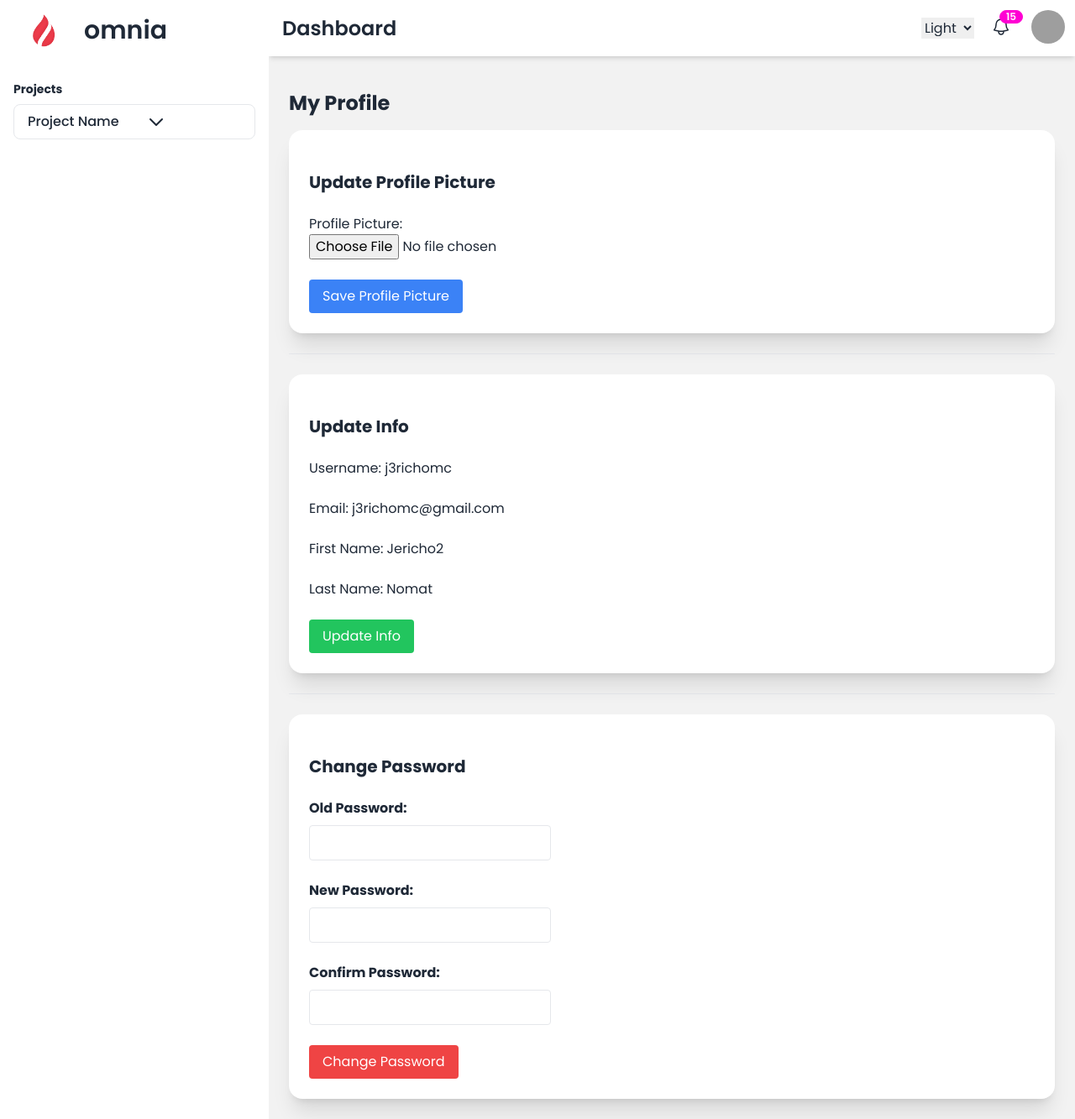
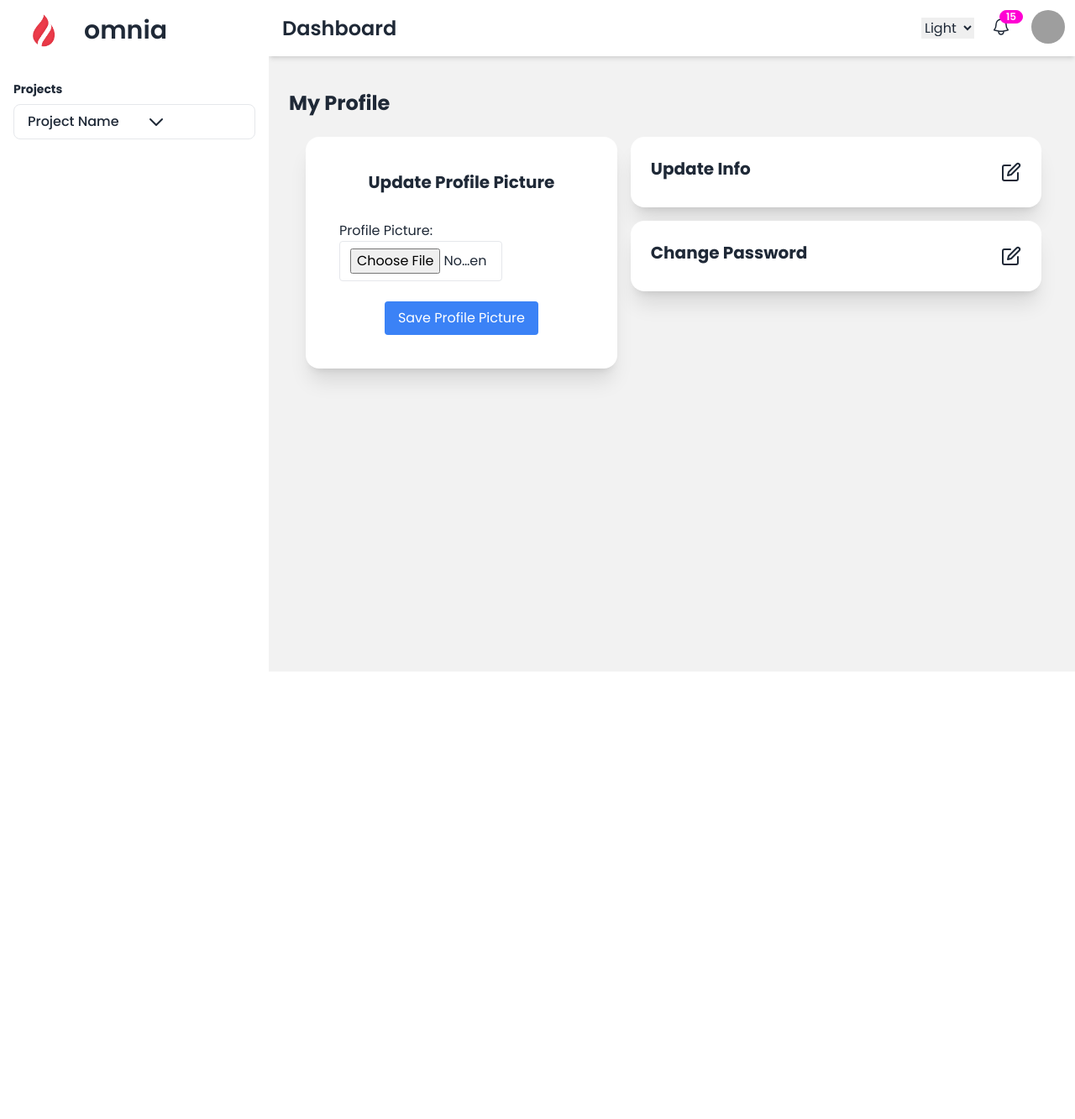
Before and after one commit to J3richoDev/Omnia, a Django app: page /users/my-profile/ in a window 1280 px wide. Shown: the whole page at 84% size. After the commit the page ends 800 px from the top, so only its background shows below. Run offline with Django 5.2, Linux system fonts and the light colour scheme; a user stored in the database is signed in; data comes from the database, SQL or seed files in the repository; both versions use the stored data as it was after the commit; some libraries are stand-ins or nearby versions; grey boxes are pictures that could not be loaded.

Commit message:
update_profile

```diff
--- a/project_management/users/forms.py
+++ b/project_management/users/forms.py
@@ -51,7 +51,13 @@ class UserUpdateForm(forms.ModelForm):
     class Meta:
         model = CustomUser
         fields = ['username', 'email', 'first_name', 'last_name', 'profile_picture']
-
+        widgets = {
+            'username': forms.TextInput(attrs={'class': 'input-class-old w-2/3 border rounded px-3 py-2'}),
+            'email': forms.EmailInput(attrs={'class': 'input-class-old w-2/3 border rounded px-3 py-2'}),
+            'first_name': forms.TextInput(attrs={'class': 'input-class-old w-2/3 border rounded px-3 py-2'}),
+            'last_name': forms.TextInput(attrs={'class': 'input-class-old w-2/3 border rounded px-3 py-2'}),
+            'profile_picture': forms.FileInput(attrs={'class': 'input-class-old w-2/3 border rounded px-3 py-2'}),
+        }
     def clean_profile_picture(self):
         picture = self.cleaned_data.get('profile_picture')
         if picture:
@@ -63,9 +69,9 @@ class UserUpdateForm(forms.ModelForm):
         return picture
 
 class PasswordChangeForm(forms.Form):
-    old_password = forms.CharField(widget=forms.PasswordInput(attrs={'class': 'input-class-old w-1/3 border rounded px-3 py-2'}), required=True)
-    new_password = forms.CharField(widget=forms.PasswordInput(attrs={'class': 'input-class-new  w-1/3 border rounded px-3 py-2'}), required=True)
-    confirm_password = forms.CharField(widget=forms.PasswordInput(attrs={'class': 'input-class-confirm  w-1/3    border rounded px-3 py-2'}), required=True)
+    old_password = forms.CharField(widget=forms.PasswordInput(attrs={'class': 'input-class-old w-2/3 border rounded px-3 py-2'}), required=True)
+    new_password = forms.CharField(widget=forms.PasswordInput(attrs={'class': 'input-class-new  w-2/3 border rounded px-3 py-2'}), required=True)
+    confirm_password = forms.CharField(widget=forms.PasswordInput(attrs={'class': 'input-class-confirm  w-2/3    border rounded px-3 py-2'}), required=True)
 
     def clean(self):
         cleaned_data = super().clean()
--- a/project_management/users/templates/users/create_member.html
+++ b/project_management/users/templates/users/create_member.html
@@ -39,7 +39,7 @@
         <table class="table w-full">
             <thead>
                 <tr>
-                    <th>Profile</th>
+                    <!--<th>Profile</th>-->
                     <th>Name</th>
                     <th>Email</th>
                     <th>Role</th>
@@ -49,7 +49,7 @@
             <tbody>
                 {% for member in members %}
                 <tr>
-                    <td>{{ member.profile_picture }}</td>
+                    <!--<td>{{ member.profile_picture }}</td>-->
                     <td>{{ member.username }}</td>
                     <td>{{ member.email }}</td>
                     <td class="badge badge-outline mt-2">{{ member.get_role_display }}</td>
--- a/project_management/users/templates/users/my_profile.html
+++ b/project_management/users/templates/users/my_profile.html
@@ -20,10 +20,12 @@
         </ul>
     {% endif %}
     <!-- Update Profile Picture -->
-    <div class="card w-full p-6 bg-base-100 shadow-xl mt-2">
+    <div class="flex">
+        <div class="w-3/4 flex flex-col">
+    <div class="card w-23 h-full p-10 bg-base-100 shadow-xl mt-2 ms-5 items-center justify-center"><h2 class="text-xl font-bold mb-2 ">Update Profile Picture</h2>
     <form method="POST" enctype="multipart/form-data" class="space-y-6">
         {% csrf_token %}
-        <h2 class="text-xl font-bold mb-2">Update Profile Picture</h2>
+
         <div>
             <label for="profile_picture">Profile Picture:</label><br>
             {% if user.profile_picture %}
@@ -31,7 +33,9 @@
             {% endif %}
             {{ user_form.profile_picture }}
         </div>
+        <div class="flex justify-center mt-4">
         <button type="submit" name="save_profile" class="bg-blue-500 text-white py-2 px-4 rounded">Save Profile Picture</button>
+        </div>
     </form>
     {% if user_form.errors %}
         <ul>
@@ -42,54 +46,83 @@
             {% endfor %}
         </ul>
     {% endif %}
-    </div>
-    <hr class="my-6">
+    </div></div>
+
 
     <!-- Update General Info -->
+     <div class="w-full flex flex-col">
+        <div class="h-200 px-4 mb-4">
     <div class="card w-full p-6 bg-base-100 shadow-xl mt-2">
-    <form method="POST" class="space-y-6">
+
+        <div class="flex justify-between items-center">
+            <h2 class="text-xl font-bold mb-2">Update Info</h2>
+            <svg id="edit-icon" width="24" height="24" viewBox="0 0 24 24" xmlns="http://www.w3.org/2000/svg" fill="none" stroke="currentColor" stroke-width="2" stroke-linecap="round" stroke-linejoin="round" class="cursor-pointer">
+                <path d="M11 4H4a2 2 0 0 0-2 2v14a2 2 0 0 0 2 2h14a2 2 0 0 0 2-2v-7" />
+                <path d="M18.5 2.5a2.121 2.121 0 0 1 3 3L12 15l-4 1 1-4 9.5-9.5z" />
+            </svg>
+        </div>
+        <form id="update-form" method="POST" style="display: none;">
         {% csrf_token %}
-        <h2 class="text-xl font-bold mb-2">Update Info</h2>
-        <div>
+        <div class="mb-4">
             <label for="username">Username:</label>
             {{ user_form.username }}
         </div>
-        <div>
+        <div class="mb-4">
             <label for="email">Email:</label>
             {{ user_form.email }}
         </div>
-        <div>
+        <div class="mb-4">
             <label for="first_name">First Name:</label>
             {{ user_form.first_name }}
         </div>
-        <div>
+        <div class="mb-4">
             <label for="last_name">Last Name:</label>
             {{ user_form.last_name }}
         </div>
-        <button type="submit" name="update_info" class="bg-green-500 text-white py-2 px-4 rounded">Update Info</button>
+        <div class="flex justify-center mt-4">
+        <button type="submit" name="update_info" class="bg-green-500 text-white py-2 px-4 rounded ">Update Info</button>
+    </div>
     </form>
-    </div>
-    <hr class="my-6">
+    </div></div>
+
 
     <!-- Change Password -->
+    <div class="h-200 px-4">
+        <div class="card w-full p-6 bg-base-100 shadow-xl">
 
-    <div class="card w-full p-6 bg-base-100 shadow-xl mt-2">
-    <form method="POST" class="space-y-6">
+    <div class="flex justify-between items-center">
+        <h2 class="text-xl font-bold mb-2">Change Password</h2>
+        <svg id="edit-pass" width="24" height="24" viewBox="0 0 24 24" xmlns="http://www.w3.org/2000/svg" fill="none" stroke="currentColor" stroke-width="2" stroke-linecap="round" stroke-linejoin="round" class="cursor-pointer">
+            <path d="M11 4H4a2 2 0 0 0-2 2v14a2 2 0 0 0 2 2h14a2 2 0 0 0 2-2v-7" />
+            <path d="M18.5 2.5a2.121 2.121 0 0 1 3 3L12 15l-4 1 1-4 9.5-9.5z" />
+        </svg>
+    </div>
+    <form id="change-password" method="POST" style="display: none;">
         {% csrf_token %}
-        <h2 class="text-xl font-bold mb-2">Change Password</h2>
         <div class="mb-4">
-            <label for="old_password" class="block font-bold mb-2">Old Password:</label>
-            {{ password_form.old_password }}
+            <label for="old_password" class="block font-bold mb-2">Old Password: {{ password_form.old_password }}</label>
         </div>
         <div class="mb-4">
-            <label for="new_password" class="block font-bold mb-2">New Password:</label>
-            {{ password_form.new_password }}
+            <label for="new_password" class="block font-bold mb-2">New Password: {{ password_form.new_password }}</label>
         </div>
         <div class="mb-4">
-            <label for="confirm_password" class="block font-bold mb-2">Confirm Password:</label>
-            {{ password_form.confirm_password }}
+            <label for="confirm_password" class="block font-bold mb-2">Confirm Password: {{ password_form.confirm_password }}</label>
         </div>
-        <button type="submit" name="change_password" class="bg-red-500 text-white py-2 px-4 rounded">Change Password</button>
+        <div class="flex justify-center mt-4">
+        <button type="submit" name="change_password" class="bg-red-500 text-white py-2 px-4 rounded">Change Password</button></div>
     </form></div>
-</div>
+</div></div></div></div>
+
+
+
+<script>
+    document.getElementById('edit-icon').addEventListener('click', function() {
+        var form = document.getElementById('update-form');
+        form.style.display = 'block';
+    });
+    document.getElementById('edit-pass').addEventListener('click', function() {
+        var form = document.getElementById('change-password');
+        form.style.display = 'block';
+    });
+</script>
 {% endblock %}
```
Also changed, not shown: project_management/db.sqlite3.
